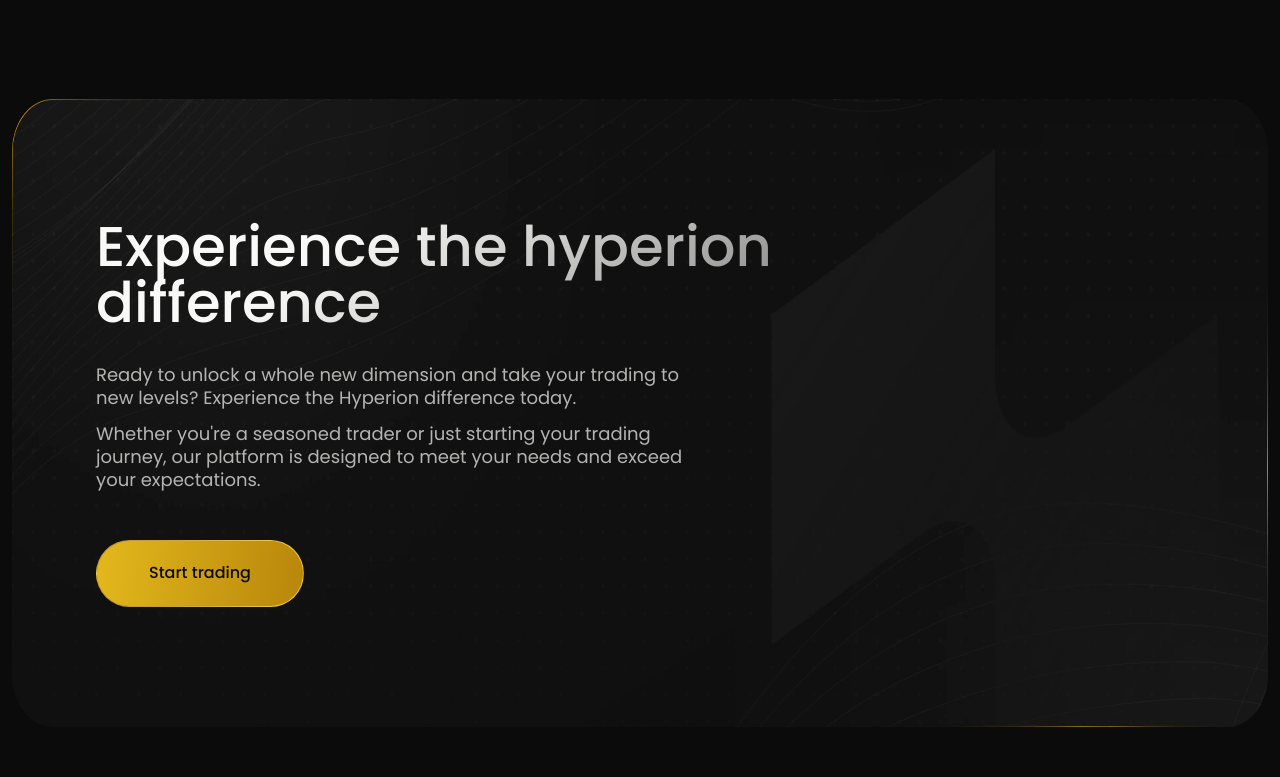
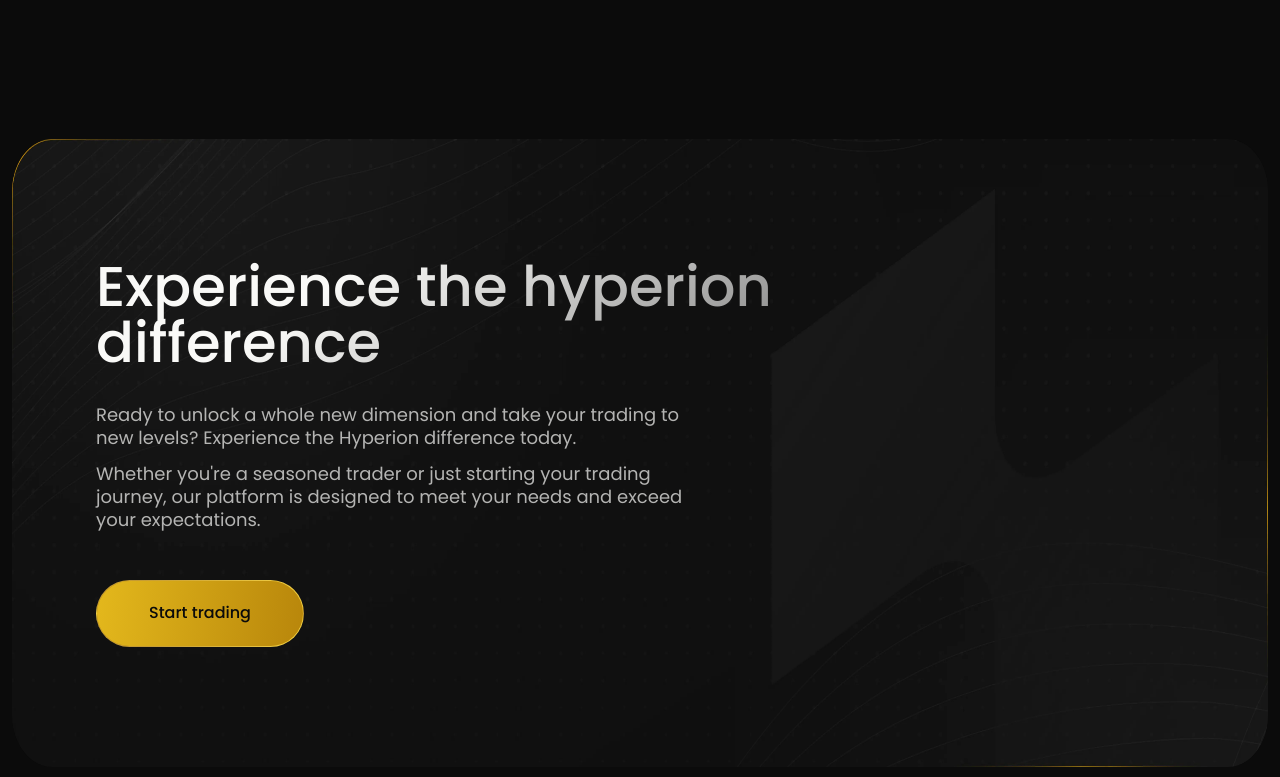
Before and after one commit to naman-398/Hyperion, a React (Create React App) app: page / in a window 1280 px wide. Shown: the part 7623-8400 px from the top of the page. Built offline with nearby package versions, Linux system fonts and the light colour scheme.

Commit message:
update in margin in experience section

```diff
--- a/src/components/Experience.jsx
+++ b/src/components/Experience.jsx
@@ -4,7 +4,7 @@
 const Experience = () => {
     return (
         <>
-            <div className='xl:mt-140 lg:mt-[100px] md:mt-[80px] mt-14 sm:mt-16 px-3'>
+            <div className='xl:mt-[140px] lg:mt-[100px] md:mt-[80px] mt-14 sm:mt-16 px-3'>
                 <div className='bg-experience rounded-[32px] bg-center bg-no-repeat max-w-[1488px] mx-auto  xl:py-[120px] lg:py-[95px] md:py-[70px] sm:py-[55px] py-[48px]'>
                     <div className='flex w-100 items-center justify-center lg:justify-start'>
                         <div className='lg:flex flex-col lg:pl-[84px] md:px-4 px-3'>
```
